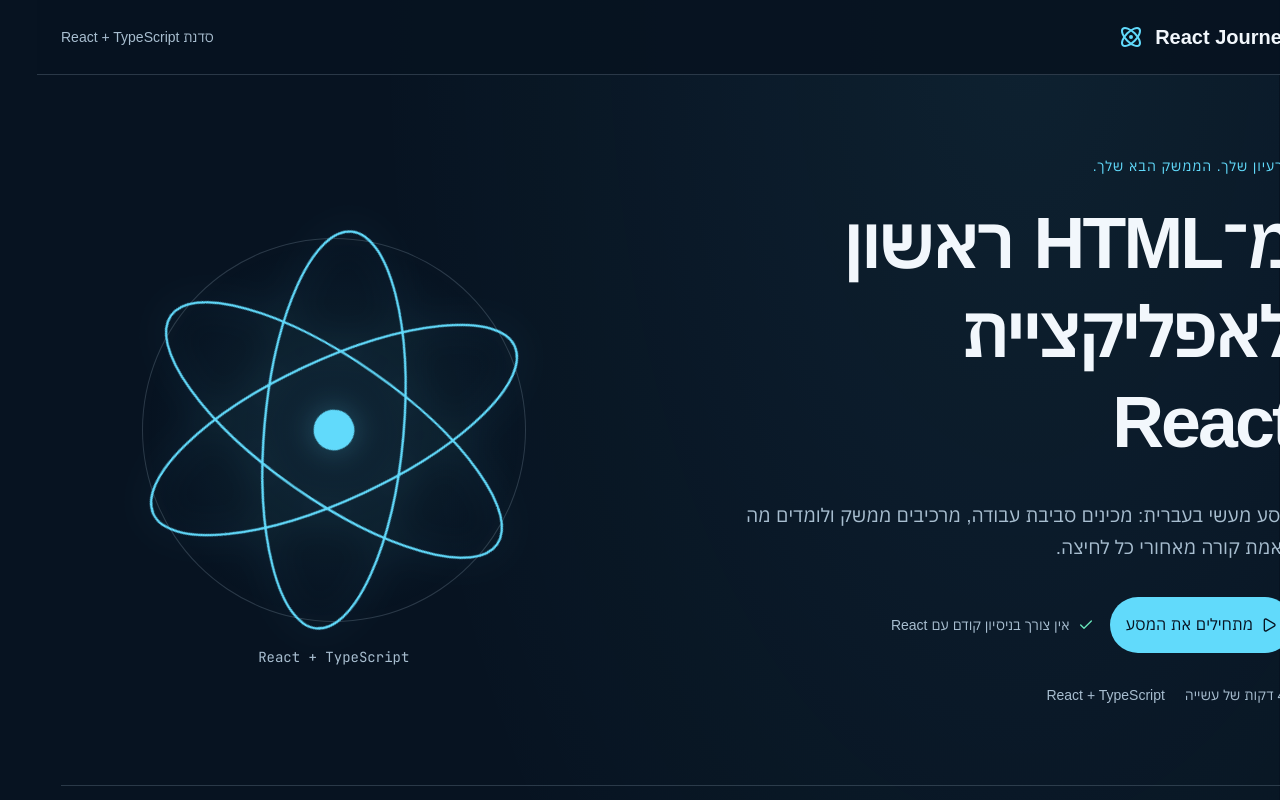
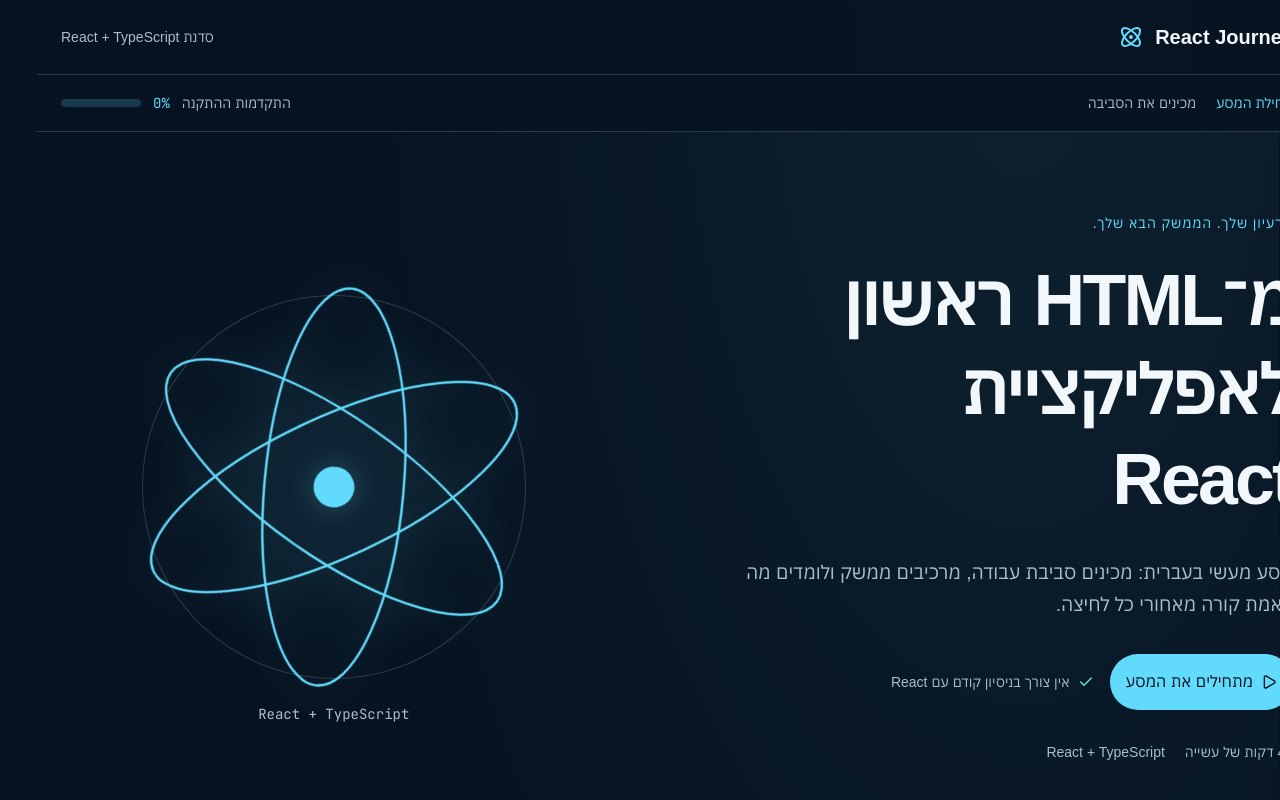
Before and after one commit to Elad-Abutbul/React-Lecture, a React (Vite) app: page / in a window 1280 px wide. Shown: the top 800 px of the page. Built offline with nearby package versions, Linux system fonts and the light colour scheme.

Commit message:
feat: add completed-step progress and observed section navigation

```diff
--- a/src/components/layout/AppShell.tsx
+++ b/src/components/layout/AppShell.tsx
@@ -1,3 +1,4 @@
+import { ProgressRail } from './ProgressRail'
 import type { ReactNode } from 'react'
 import { TooltipProvider } from '@/components/ui/tooltip'
 import { Header } from './Header'
@@ -10,6 +11,7 @@ export function AppShell({ children }: { children: ReactNode }) {
         {NAV_COPY.skip}
       </a>
       <Header />
+      <ProgressRail />
       <main id="main">{children}</main>
       <Footer />
     </TooltipProvider>
--- /dev/null
+++ b/src/components/layout/ProgressRail.tsx
@@ -0,0 +1,46 @@
+import { ACTIVE_NAVIGATION, NAV_COPY } from '@/constants/navigation'
+import { JOURNEY_COPY } from '@/content/journey'
+import { useJourneyStore } from '@/store/journey-store'
+import { getActivePath } from '@/lib/journey-engine'
+import { useActiveSection } from '@/hooks/useActiveSection'
+import { Progress } from '@/components/ui/progress'
+export function ProgressRail() {
+  const choices = useJourneyStore((s) => s.choices)
+  const completed = useJourneyStore((s) => s.completedNodeIds)
+  const active = useActiveSection()
+  const path = getActivePath(choices)
+  const count = path.filter((n) => completed.includes(n.id)).length
+  const value = Math.round((count / path.length) * 100)
+  return (
+    <div className="progress-rail">
+      <div className="page-width rail-inner">
+        <nav
+          aria-label={NAV_COPY.landmark}
+          className="flex min-w-0 gap-5 overflow-x-auto py-3 text-sm"
+        >
+          {ACTIVE_NAVIGATION.map((section) => (
+            <a
+              key={section.id}
+              href={`#${section.id}`}
+              aria-current={active === section.id ? 'location' : undefined}
+              className={`shrink-0 ${active === section.id ? 'text-react' : 'text-muted'}`}
+            >
+              {section.label}
+            </a>
+          ))}
+        </nav>
+        <div className="flex shrink-0 items-center gap-3 text-sm">
+          <span className="text-muted">{JOURNEY_COPY.progress}</span>
+          <span className="font-mono text-react" dir="ltr">
+            {value}%
+          </span>
+          <Progress
+            className="w-20"
+            value={value}
+            aria-label={JOURNEY_COPY.progress}
+          />
+        </div>
+      </div>
+    </div>
+  )
+}
--- a/src/constants/navigation.ts
+++ b/src/constants/navigation.ts
@@ -20,3 +20,6 @@ export const NAV_COPY = {
   edition: 'סדנת React + TypeScript',
   back: 'בחזרה להתחלה',
 } as const
+export const ACTIVE_NAVIGATION = SECTIONS.filter(
+  (s) => s.id === 'start' || s.id === 'journey',
+)
--- /dev/null
+++ b/src/hooks/useActiveSection.ts
@@ -0,0 +1,22 @@
+import { useEffect, useState } from 'react'
+import { SECTIONS } from '@/constants/navigation'
+import { LAYOUT } from '@/constants/layout'
+export function useActiveSection() {
+  const [active, setActive] = useState<string>(SECTIONS[0].id)
+  useEffect(() => {
+    if (typeof IntersectionObserver === 'undefined') return
+    const observer = new IntersectionObserver(
+      (entries) => {
+        for (const entry of entries)
+          if (entry.isIntersecting) setActive(entry.target.id)
+      },
+      { rootMargin: LAYOUT.activeMargin, threshold: LAYOUT.activeThreshold },
+    )
+    for (const section of SECTIONS) {
+      const element = document.getElementById(section.id)
+      if (element) observer.observe(element)
+    }
+    return () => observer.disconnect()
+  }, [])
+  return active
+}
--- a/src/styles/globals.css
+++ b/src/styles/globals.css
@@ -416,3 +416,28 @@ html {
   stroke-width: 2;
   filter: drop-shadow(0 0 3px var(--color-react));
 }
+.progress-rail {
+  position: sticky;
+  top: 0;
+  z-index: 20;
+  background: color-mix(in srgb, var(--color-bg) 95%, transparent);
+  backdrop-filter: blur(16px);
+  border-bottom: 1px solid var(--color-border);
+}
+.rail-inner {
+  display: flex;
+  align-items: center;
+  justify-content: space-between;
+  gap: 2rem;
+  min-height: 3.5rem;
+}
+@media (max-width: 768px) {
+  .rail-inner {
+    flex-wrap: wrap;
+    gap: 0;
+    padding-bottom: 0.5rem;
+  }
+  .rail-inner > nav {
+    width: 100%;
+  }
+}
```
Also changed, not shown: 1 other file (tests, documents, lock files or other folders).
